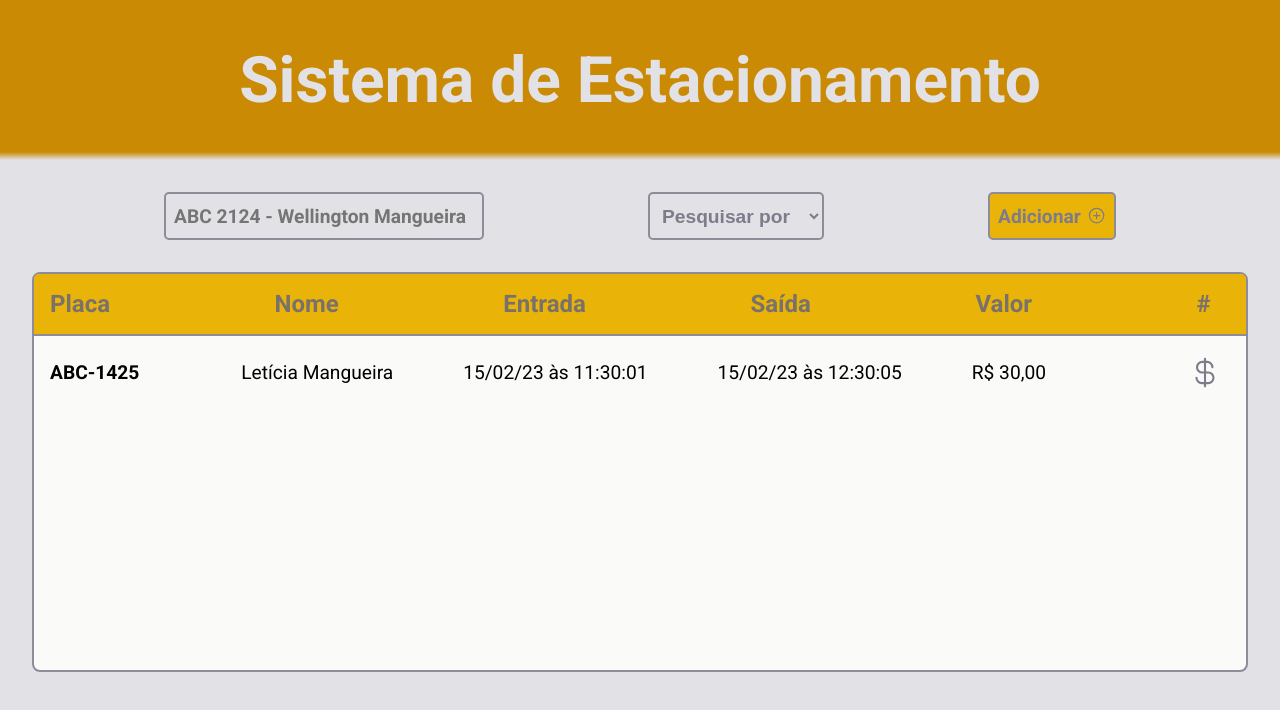
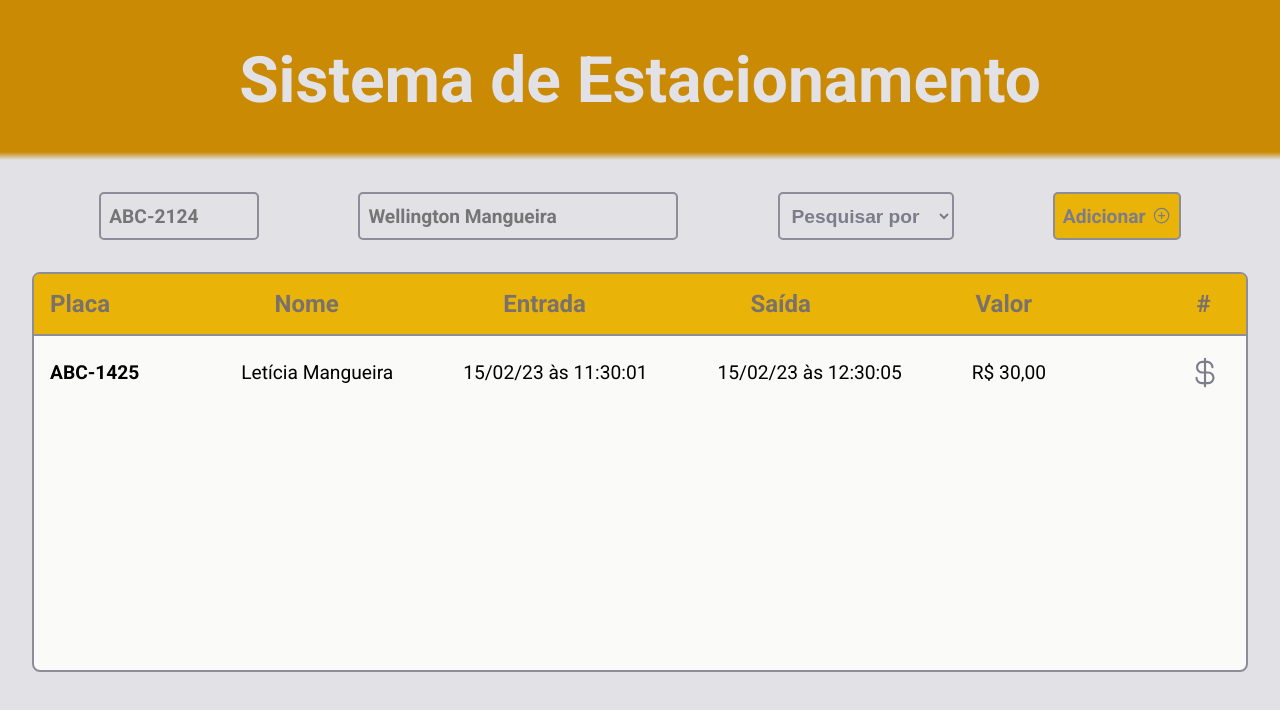
Before and after one commit to leticea/parking-system-react, a React (Vite) app: page / in a window 1280 px wide. Shown: the top 710 px of the page. Built offline with nearby package versions, Linux system fonts and the light colour scheme.

Commit message:
criando outro input

```diff
--- a/src/components/HomeContainer.module.css
+++ b/src/components/HomeContainer.module.css
@@ -15,6 +15,20 @@
   margin: 2rem auto;
 
   //border: 1px solid red;
+}
+
+input:first-child {
+  width: 10rem;
+  height: 100%;
+  font-size: 1.2rem;
+  color: var(--gray-600);
+  background: var(--gray-100);
+  font-weight: 600;
+
+  border: 2.5px solid var(--gray-400);
+  outline: none;
+  padding: 0.5rem;
+  border-radius: 5px;
 }
 
 input {
--- a/src/components/HomeContainer.tsx
+++ b/src/components/HomeContainer.tsx
@@ -7,7 +7,7 @@ const generateID = () => Math.round(Math.random() * 1000);
 
 interface VehicleProps {
   id: typeof generateID;
-  description: string;
+  name: string;
 }
 
 export function HomeContainer() {
@@ -17,12 +17,12 @@ export function HomeContainer() {
   function handleInsertNewVehicle(event: FormEvent) {
     event.preventDefault();
 
-    const vehicleData = newVehicle.split('-')
+    const vehicleData = newVehicle.split('-');
 
     console.log(vehicleData);
   }
 
-  console.log(newVehicle);
+  //console.log(newVehicle);
 
   function updateNewVehicleValue(event: ChangeEvent<HTMLInputElement>) {
     setNewVehicle(event.target.value);
@@ -33,10 +33,19 @@ export function HomeContainer() {
       <form className={styles.formContainer} onSubmit={handleInsertNewVehicle}>
         <input
           type="text"
-          placeholder="ABC 2124 - Wellington Mangueira"
-          name="vehicle"
+          placeholder="ABC-2124"
+          name="vehiclePlate"
+          id="vehiclePlate"
           value={newVehicle}
           onChange={updateNewVehicleValue}
+        />
+        <input
+          type="text"
+          placeholder="Wellington Mangueira"
+          name="vehicleName"
+          id="vehicleName"
+          //value={newVehicle}
+          //onChange={updateNewVehicleValue}
         />
         <select>
           <option value="search">Pesquisar por</option>
```
